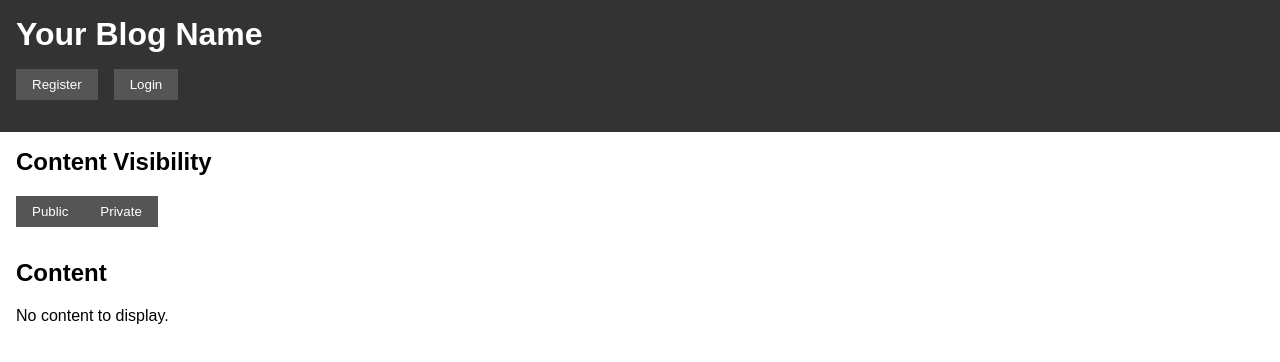
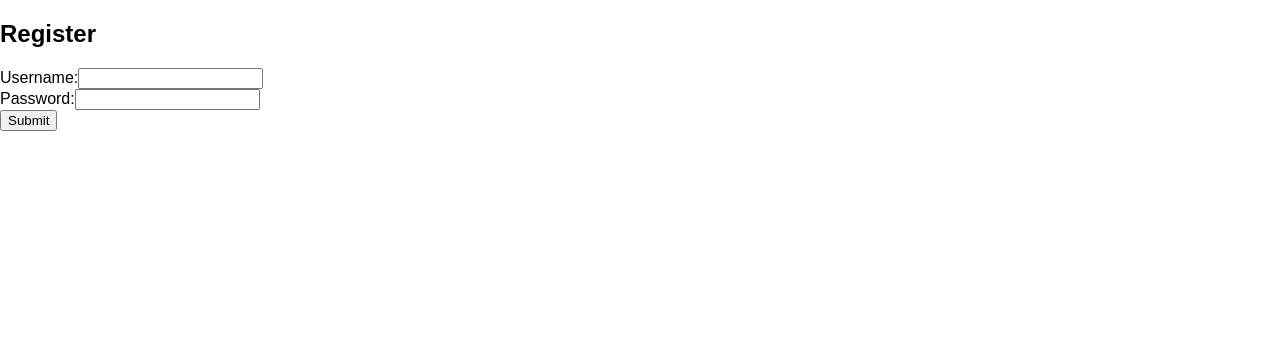
Before and after one commit to vinaybeelagi/blogger_webpage, a React (Create React App) app: page /register in a window 1280 px wide. Shown: the top 362 px of the page. Built offline with nearby package versions, Linux system fonts and the light colour scheme.

Commit message:
updated register page

```diff
--- a/package.json
+++ b/package.json
@@ -8,6 +8,7 @@
     "@testing-library/user-event": "^13.5.0",
     "react": "^18.2.0",
     "react-dom": "^18.2.0",
+    "react-router-dom": "^6.22.0",
     "react-scripts": "5.0.1",
     "web-vitals": "^2.1.4"
   },
--- a/src/App.js
+++ b/src/App.js
@@ -1,12 +1,20 @@
 // App.js
 import React from 'react';
+import { BrowserRouter as Router, Routes, Route } from 'react-router-dom';
 import Home from './components/Home';
+import RegisterPage from './components/RegisterPage'; // Update the import
 
 const App = () => {
   return (
-    <div className="App">
-      <Home />
-    </div>
+    <Router>
+      <div className="App">
+        <Routes>
+          <Route path="/" element={<Home />} />
+          <Route path="/register" element={<RegisterPage />} /> {/* Update the route */}
+          {/* Add other routes as needed */}
+        </Routes>
+      </div>
+    </Router>
   );
 };
 
--- a/src/components/Home.js
+++ b/src/components/Home.js
@@ -1,5 +1,7 @@
 // Home.js
+
 import React, { useState } from 'react';
+import { Link } from 'react-router-dom';
 import './Home.css';
 
 const Home = () => {
@@ -15,7 +17,8 @@ const Home = () => {
         <h1>Your Blog Name</h1>
         <nav>
           <ul>
-            <li><button onClick={() => console.log("Register clicked")}>Register</button></li>
+            <li><Link to="/register">Register</Link></li>
+            {/* Add other navigation buttons here */}
             <li><button onClick={() => console.log("Login clicked")}>Login</button></li>
           </ul>
         </nav>
--- a/src/components/RegisterPage.js
+++ b/src/components/RegisterPage.js
@@ -0,0 +1,52 @@
+import React, { useState } from 'react';
+import { useNavigate } from 'react-router-dom';
+
+const RegisterPage = () => {
+  const [username, setUsername] = useState('');
+  const [password, setPassword] = useState('');
+  const navigate = useNavigate();
+
+  const handleUsernameChange = (e) => {
+    setUsername(e.target.value);
+  };
+
+  const handlePasswordChange = (e) => {
+    setPassword(e.target.value);
+  };
+
+  const handleSubmit = (e) => {
+    e.preventDefault();
+
+    // Retrieve existing users from local storage or initialize to empty array
+    const existingUsers = JSON.parse(localStorage.getItem('users')) || [];
+
+    // Add new user to the array
+    const newUser = { username, password };
+    const updatedUsers = [...existingUsers, newUser];
+
+    // Store updated array back in local storage
+    localStorage.setItem('users', JSON.stringify(updatedUsers));
+
+    // Redirect to home page after registration
+    navigate('/');
+  };
+
+  return (
+    <div>
+      <h2>Register</h2>
+      <form onSubmit={handleSubmit}>
+        <div>
+          <label>Username:</label>
+          <input type="text" value={username} onChange={handleUsernameChange} />
+        </div>
+        <div>
+          <label>Password:</label>
+          <input type="password" value={password} onChange={handlePasswordChange} />
+        </div>
+        <button type="submit">Submit</button>
+      </form>
+    </div>
+  );
+};
+
+export default RegisterPage;
```
Also changed, not shown: 1 other file (tests, documents, lock files or other folders).
